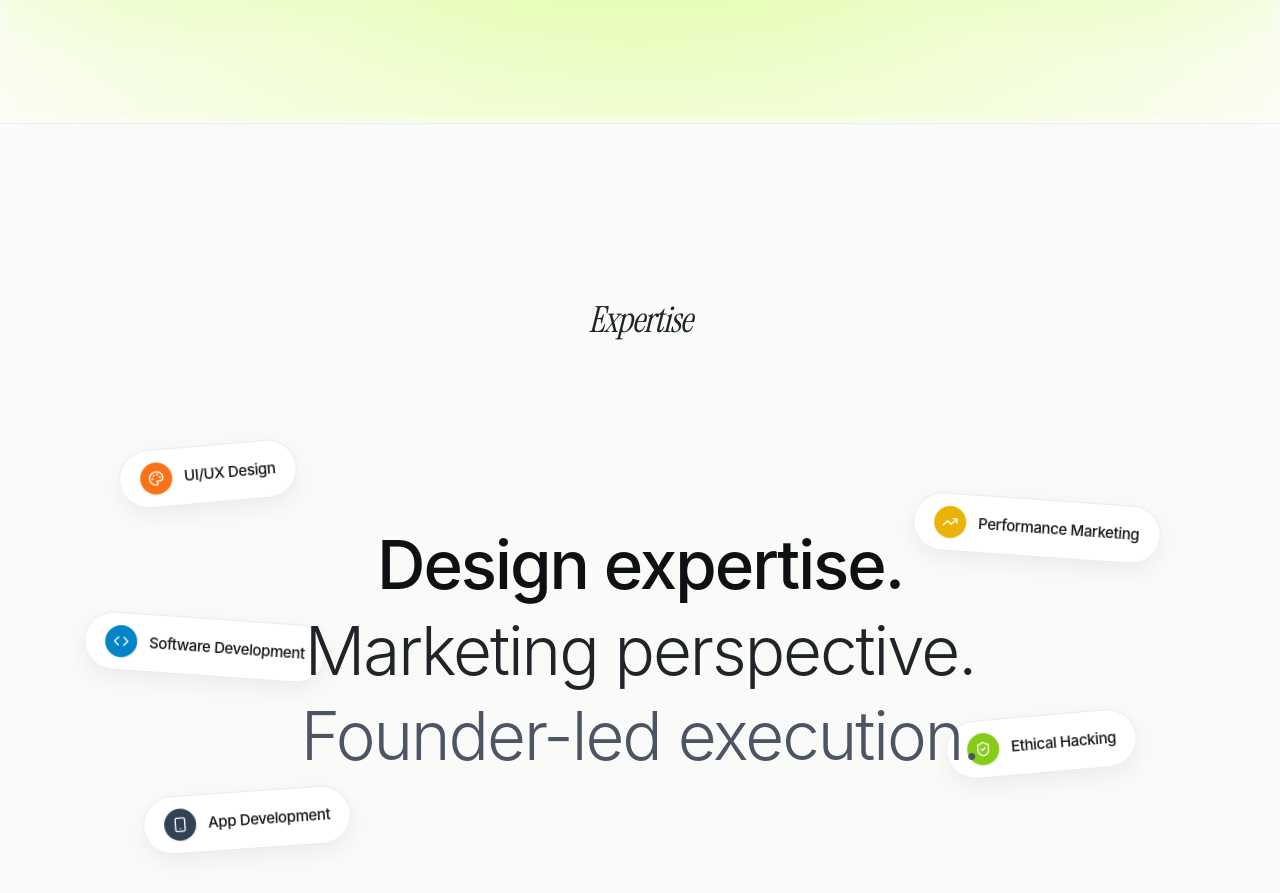
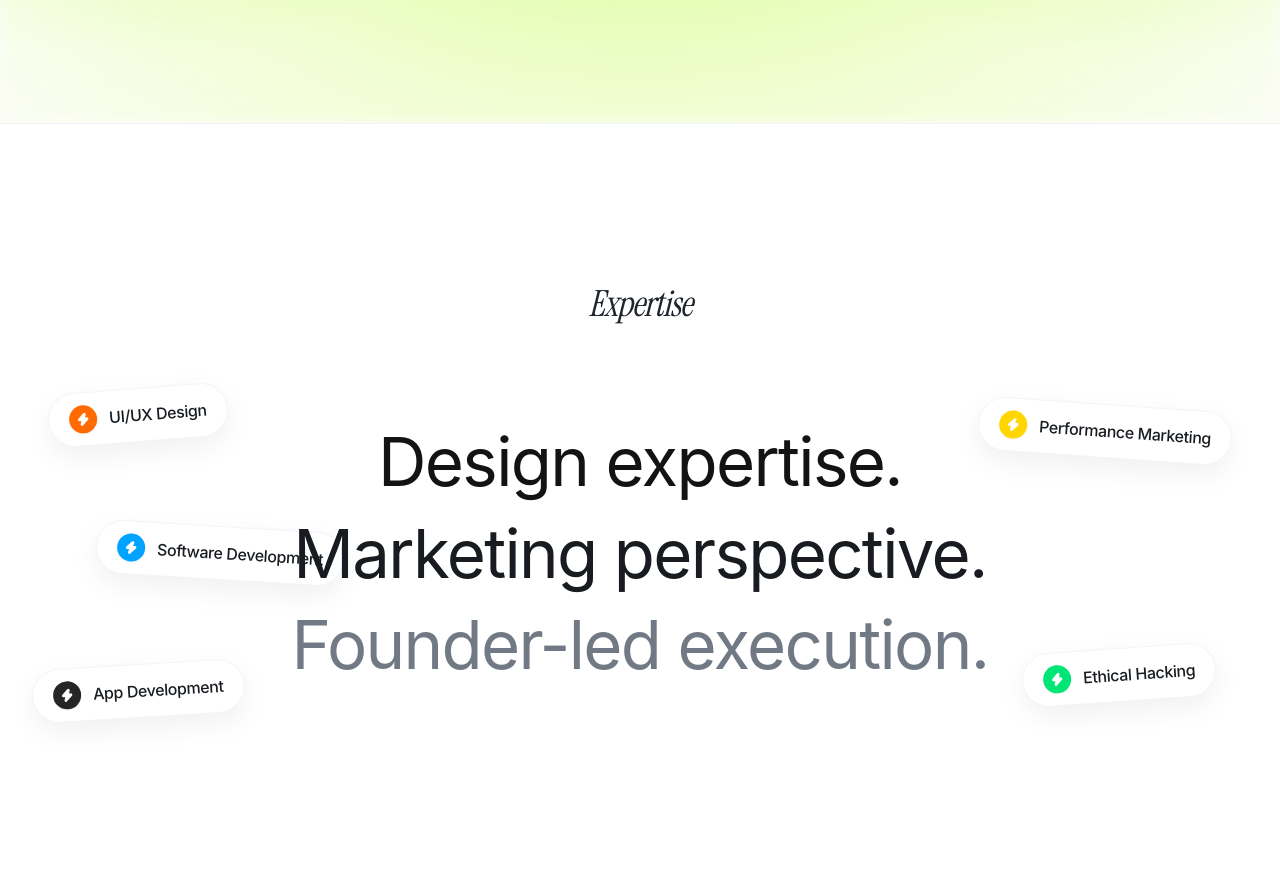
Before and after one commit to pooja-187/IT_firm_Portfolio, a Next.js app: page / in a window 1280 px wide. Shown: the part 1380-2273 px from the top of the page. Built offline with nearby package versions, Linux system fonts and the light colour scheme.

Commit message:
refactor: align Section 02 Expertise with exact reference composition, lightning badges, and tight flanking pills

```diff
--- a/src/components/ExpertiseSection.tsx
+++ b/src/components/ExpertiseSection.tsx
@@ -3,16 +3,15 @@
 import React, { useEffect, useRef } from 'react';
 import gsap from 'gsap';
 import { ScrollTrigger } from 'gsap/ScrollTrigger';
-import { Palette, Code, Smartphone, TrendingUp, ShieldCheck } from 'lucide-react';
+import { Zap } from 'lucide-react';
 
 interface ExpertisePillData {
   id: string;
   name: string;
-  icon: React.ReactNode;
   iconBg: string;
   rotation: number;
   side: 'left' | 'right';
-  desktopPos: string;
+  className: string;
 }
 
 export default function ExpertiseSection() {
@@ -24,51 +23,47 @@ export default function ExpertiseSection() {
   const leftPillsRef = useRef<(HTMLDivElement | null)[]>([]);
   const rightPillsRef = useRef<(HTMLDivElement | null)[]>([]);
 
+  // Exact 5 approved expertise areas matching reference pill styling (circular badge with lightning spark)
   const pills: ExpertisePillData[] = [
     {
       id: 'ui-ux',
       name: 'UI/UX Design',
-      icon: <Palette className="w-4 h-4 text-white" />,
-      iconBg: 'bg-[#F97316]', // Vibrant Coral Orange
-      rotation: -5,
+      iconBg: 'bg-[#FF6B00]', // Reference Vibrant Orange
+      rotation: -4.5,
       side: 'left',
-      desktopPos: 'top-[12%] left-[2%] lg:left-[6%]',
+      className: 'top-2 sm:top-4 -left-12 sm:-left-28 lg:-left-36',
     },
     {
       id: 'software-dev',
       name: 'Software Development',
-      icon: <Code className="w-4 h-4 text-white" />,
-      iconBg: 'bg-[#0284C7]', // Electric Sky Blue
-      rotation: 4,
+      iconBg: 'bg-[#00A3FF]', // Reference Cyan/Electric Blue
+      rotation: 3.5,
       side: 'left',
-      desktopPos: 'top-[44%] left-[0%] lg:left-[3%]',
+      className: 'top-1/2 -translate-y-1/2 -left-6 sm:-left-16 lg:-left-24',
     },
     {
       id: 'app-dev',
       name: 'App Development',
-      icon: <Smartphone className="w-4 h-4 text-white" />,
-      iconBg: 'bg-[#334155]', // Slate Graphite
-      rotation: -4,
+      iconBg: 'bg-[#262626]', // Reference Charcoal/Black
+      rotation: -3.5,
       side: 'left',
-      desktopPos: 'top-[76%] left-[4%] lg:left-[8%]',
+      className: 'bottom-2 sm:bottom-4 -left-14 sm:-left-32 lg:-left-40',
     },
     {
       id: 'performance-mkt',
       name: 'Performance Marketing',
-      icon: <TrendingUp className="w-4 h-4 text-white" />,
-      iconBg: 'bg-[#EAB308]', // Amber Gold
+      iconBg: 'bg-[#FFD600]', // Reference Bright Yellow
       rotation: 4,
       side: 'right',
-      desktopPos: 'top-[22%] right-[2%] lg:right-[6%]',
+      className: 'top-4 sm:top-8 -right-12 sm:-right-28 lg:-right-36',
     },
     {
       id: 'ethical-hacking',
       name: 'Ethical Hacking',
-      icon: <ShieldCheck className="w-4 h-4 text-white" />,
-      iconBg: 'bg-[#84CC16]', // Lime Emerald
-      rotation: -5,
+      iconBg: 'bg-[#00E676]', // Reference Vivid Green
+      rotation: -4,
       side: 'right',
-      desktopPos: 'top-[62%] right-[4%] lg:right-[8%]',
+      className: 'bottom-4 sm:bottom-8 -right-10 sm:-right-24 lg:-right-32',
     },
   ];
 
@@ -103,7 +98,7 @@ export default function ExpertiseSection() {
         );
       }
 
-      // 2. Central Statement progressive lines arrival
+      // 2. Central Statement progressive line arrival
       const lines = [line1Ref.current, line2Ref.current, line3Ref.current].filter(Boolean);
       tl.fromTo(
         lines,
@@ -172,39 +167,39 @@ export default function ExpertiseSection() {
       ref={sectionRef}
       id="expertise"
       aria-labelledby="expertise-heading"
-      className="relative w-full bg-[#FAFAF8] py-28 sm:py-36 lg:py-44 overflow-hidden border-t border-slate-200/50"
+      className="relative w-full bg-[#FFFFFF] py-24 sm:py-32 lg:py-40 overflow-hidden border-t border-slate-100"
     >
-      <div className="relative w-full max-w-7xl mx-auto px-6 sm:px-8 lg:px-12">
+      <div className="relative w-full max-w-6xl mx-auto px-6 sm:px-8">
 
-        {/* Top Editorial Label inspired by the reference ("02 — Expertise") */}
-        <div ref={labelRef} className="text-center mb-6 sm:mb-10">
-          <span className="font-serif italic text-2xl sm:text-3xl lg:text-4xl text-[#1E242B] font-normal tracking-tight">
+        {/* Top Editorial Label inspired by the reference ("Hallo!" -> "Expertise") */}
+        <div ref={labelRef} className="text-center mb-8 sm:mb-12">
+          <span className="font-serif italic text-3xl sm:text-4xl text-[#1E242B] font-normal tracking-tight">
             Expertise
           </span>
         </div>
 
-        {/* Central Dominant Statement & Floating Pills Stage */}
-        <div className="relative min-h-[460px] sm:min-h-[500px] lg:min-h-[540px] flex items-center justify-center">
+        {/* Central Stage: Central Statement tightly framed by floating tilted pills */}
+        <div className="relative max-w-3xl lg:max-w-4xl mx-auto py-8 sm:py-12 flex items-center justify-center">
 
-          {/* Main Central Typography (SEO-Structured H2) */}
-          <div className="relative z-10 text-center max-w-3xl lg:max-w-4xl mx-auto px-4">
+          {/* Main Central Typography (SEO-Structured H2 matching reference line breaks) */}
+          <div className="relative z-10 text-center px-4">
             <h2
               id="expertise-heading"
-              className="font-sans font-light tracking-[-0.03em] text-[#111315] text-3xl sm:text-5xl md:text-6xl lg:text-[4.2rem] leading-[1.12] sm:leading-[1.14] lg:leading-[1.15]"
+              className="font-sans font-normal tracking-[-0.025em] text-[#111315] text-3xl sm:text-5xl md:text-[3.6rem] lg:text-[4.2rem] leading-[1.2] sm:leading-[1.22] lg:leading-[1.24]"
             >
-              <span ref={line1Ref} className="block text-[#0E1113] font-medium">
+              <span ref={line1Ref} className="block text-[#111315]">
                 Design expertise.
               </span>
-              <span ref={line2Ref} className="block text-[#1F2429] mt-1 sm:mt-2">
+              <span ref={line2Ref} className="block text-[#181C20] mt-1 sm:mt-2">
                 Marketing perspective.
               </span>
-              <span ref={line3Ref} className="block text-[#4B5563] mt-1 sm:mt-2">
+              <span ref={line3Ref} className="block text-[#717A84] mt-1 sm:mt-2">
                 Founder-led execution.
               </span>
             </h2>
           </div>
 
-          {/* Desktop Floating Pills Composition */}
+          {/* Desktop Floating Pills Stage (Flanking the central text) */}
           <div className="hidden md:block absolute inset-0 pointer-events-none">
 
             {/* Left Side Floating Pills */}
@@ -214,18 +209,18 @@ export default function ExpertiseSection() {
                 ref={(el) => {
                   leftPillsRef.current[idx] = el;
                 }}
-                className={`absolute ${pill.desktopPos} pointer-events-auto`}
+                className={`absolute ${pill.className} pointer-events-auto`}
               >
                 <div
                   style={{ transform: `rotate(${pill.rotation}deg)` }}
-                  className="group inline-flex items-center gap-3 px-4 py-2.5 sm:px-5 sm:py-3 rounded-full bg-white/95 backdrop-blur-md border border-slate-200/80 shadow-[0_8px_24px_rgba(0,0,0,0.06)] hover:shadow-[0_16px_36px_-4px_rgba(0,0,0,0.12)] hover:-translate-y-1 hover:scale-105 transition-all duration-300 cursor-default select-none"
+                  className="group inline-flex items-center gap-3 px-4 py-2.5 sm:px-5 sm:py-3 rounded-full bg-white border border-slate-100 shadow-[0_10px_28px_rgba(0,0,0,0.06)] hover:shadow-[0_16px_36px_rgba(0,0,0,0.12)] hover:-translate-y-1 hover:scale-105 transition-all duration-300 cursor-default select-none"
                 >
                   <span
-                    className={`flex items-center justify-center w-7 h-7 sm:w-8 sm:h-8 rounded-full ${pill.iconBg} shadow-sm shrink-0`}
+                    className={`flex items-center justify-center w-6 h-6 sm:w-7 sm:h-7 rounded-full ${pill.iconBg} shadow-sm shrink-0`}
                   >
-                    {pill.icon}
+                    <Zap className="w-3.5 h-3.5 text-white fill-white" />
                   </span>
-                  <span className="font-sans text-sm sm:text-[15px] font-medium text-[#111315] tracking-tight">
+                  <span className="font-sans text-sm sm:text-base font-medium text-[#181C20] tracking-tight whitespace-nowrap">
                     {pill.name}
                   </span>
                 </div>
@@ -239,18 +234,18 @@ export default function ExpertiseSection() {
                 ref={(el) => {
                   rightPillsRef.current[idx] = el;
                 }}
-                className={`absolute ${pill.desktopPos} pointer-events-auto`}
+                className={`absolute ${pill.className} pointer-events-auto`}
               >
                 <div
                   style={{ transform: `rotate(${pill.rotation}deg)` }}
-                  className="group inline-flex items-center gap-3 px-4 py-2.5 sm:px-5 sm:py-3 rounded-full bg-white/95 backdrop-blur-md border border-slate-200/80 shadow-[0_8px_24px_rgba(0,0,0,0.06)] hover:shadow-[0_16px_36px_-4px_rgba(0,0,0,0.12)] hover:-translate-y-1 hover:scale-105 transition-all duration-300 cursor-default select-none"
+                  className="group inline-flex items-center gap-3 px-4 py-2.5 sm:px-5 sm:py-3 rounded-full bg-white border border-slate-100 shadow-[0_10px_28px_rgba(0,0,0,0.06)] hover:shadow-[0_16px_36px_rgba(0,0,0,0.12)] hover:-translate-y-1 hover:scale-105 transition-all duration-300 cursor-default select-none"
                 >
                   <span
-                    className={`flex items-center justify-center w-7 h-7 sm:w-8 sm:h-8 rounded-full ${pill.iconBg} shadow-sm shrink-0`}
+                    className={`flex items-center justify-center w-6 h-6 sm:w-7 sm:h-7 rounded-full ${pill.iconBg} shadow-sm shrink-0`}
                   >
-                    {pill.icon}
+                    <Zap className="w-3.5 h-3.5 text-white fill-white" />
                   </span>
-                  <span className="font-sans text-sm sm:text-[15px] font-medium text-[#111315] tracking-tight">
+                  <span className="font-sans text-sm sm:text-base font-medium text-[#181C20] tracking-tight whitespace-nowrap">
                     {pill.name}
                   </span>
                 </div>
@@ -262,19 +257,19 @@ export default function ExpertiseSection() {
         </div>
 
         {/* Mobile Responsive Floating/Staggered Pills Layout */}
-        <div className="md:hidden mt-12 flex flex-wrap justify-center gap-3.5 px-2">
+        <div className="md:hidden mt-8 flex flex-wrap justify-center gap-3 px-2">
           {pills.map((pill) => (
             <div
               key={`mobile-${pill.id}`}
               style={{ transform: `rotate(${pill.rotation * 0.75}deg)` }}
-              className="inline-flex items-center gap-2.5 px-4 py-2.5 rounded-full bg-white/95 border border-slate-200/80 shadow-[0_4px_16px_rgba(0,0,0,0.05)] active:scale-95 transition-transform"
+              className="inline-flex items-center gap-2.5 px-4 py-2.5 rounded-full bg-white border border-slate-100 shadow-[0_6px_20px_rgba(0,0,0,0.05)] active:scale-95 transition-transform"
             >
               <span
-                className={`flex items-center justify-center w-6 h-6 rounded-full ${pill.iconBg} shadow-sm shrink-0`}
+                className={`flex items-center justify-center w-5 h-5 rounded-full ${pill.iconBg} shadow-sm shrink-0`}
               >
-                {pill.icon}
+                <Zap className="w-3 h-3 text-white fill-white" />
               </span>
-              <span className="font-sans text-xs sm:text-sm font-medium text-[#111315]">
+              <span className="font-sans text-xs sm:text-sm font-medium text-[#181C20]">
                 {pill.name}
               </span>
             </div>
```
